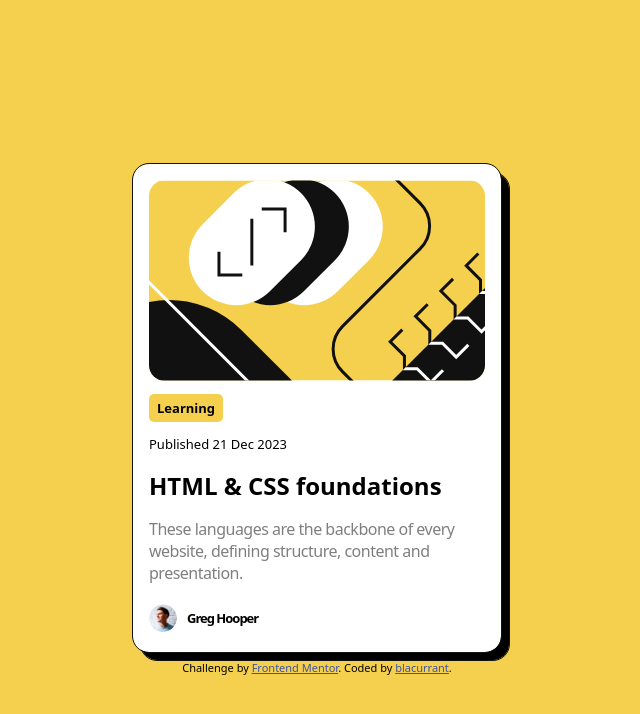
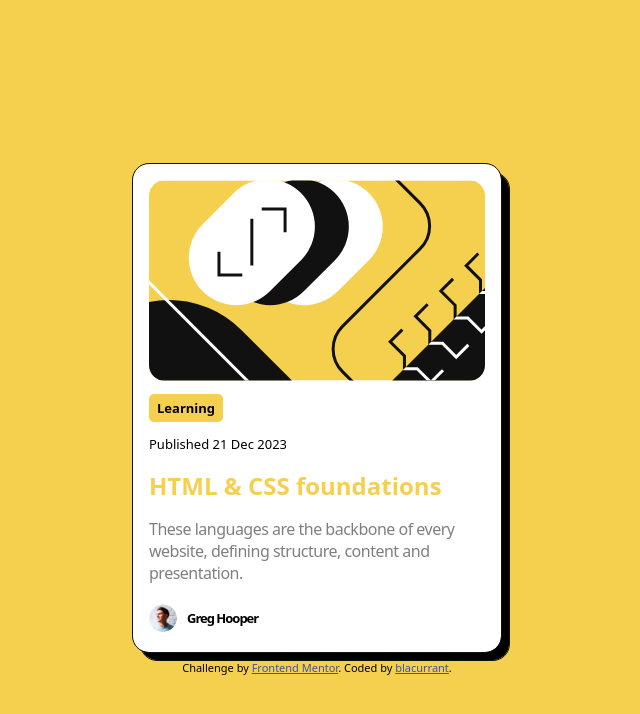
Before and after one commit to blacurrant/Blog-preview-card, a plain HTML site: page index.html in a window 1280 px wide. In both pictures the pointer is over the element 640 px from the left and 485 px from the top of the page. Shown: the whole page, without its empty margins (323-963 px from the left). Drawn offline with Linux system fonts and the light colour scheme.

Commit message:
added hover

```diff
--- a/style.css
+++ b/style.css
@@ -32,6 +32,12 @@ body{
     .card-text{
         h1{
             font-size:x-large;
+
+            &:hover{
+                color: var(--foreground);
+                transition: all 200ms ease-in-out;
+                cursor: pointer;
+            }
         }
 
         .card-date{
```
